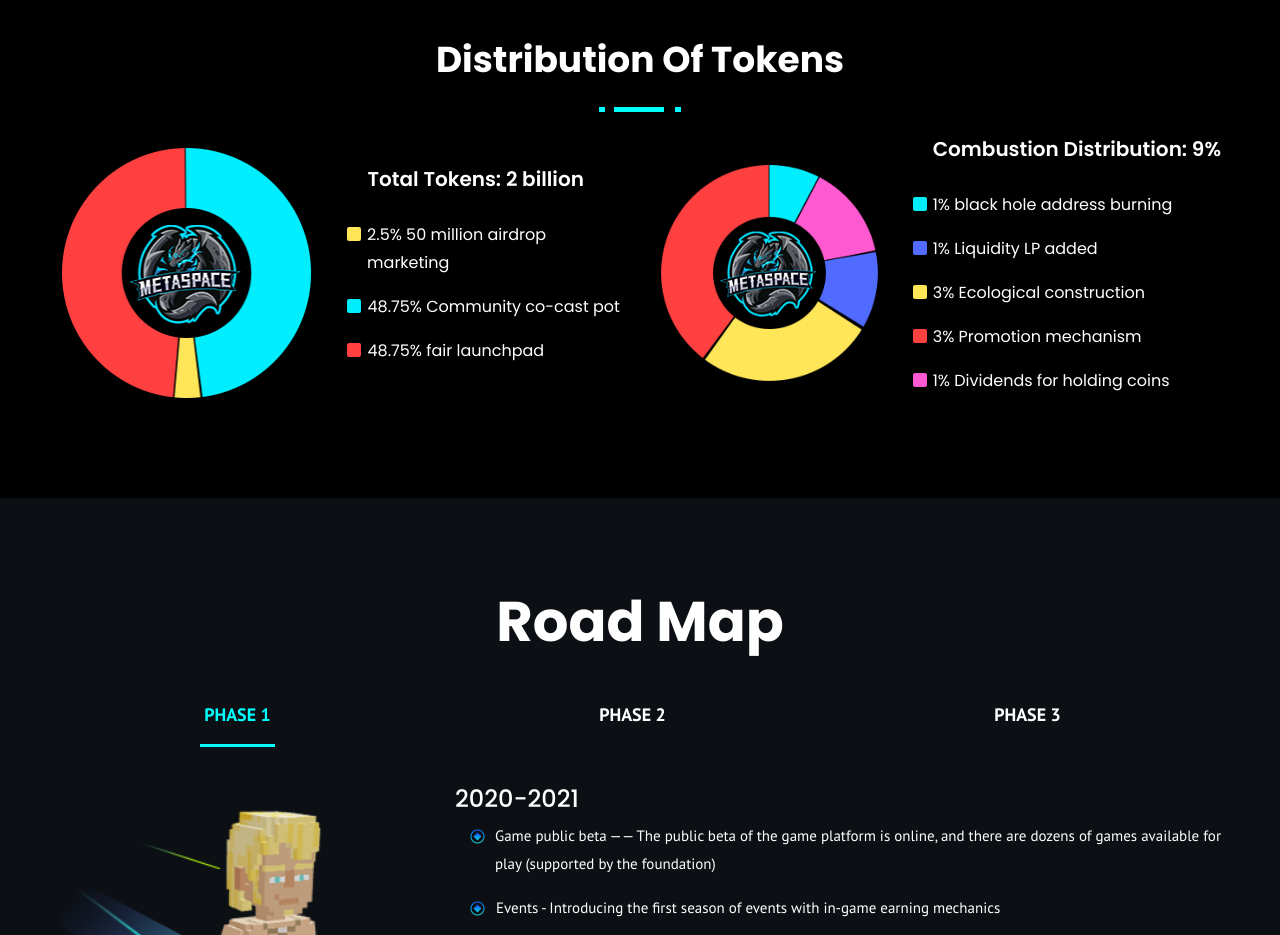
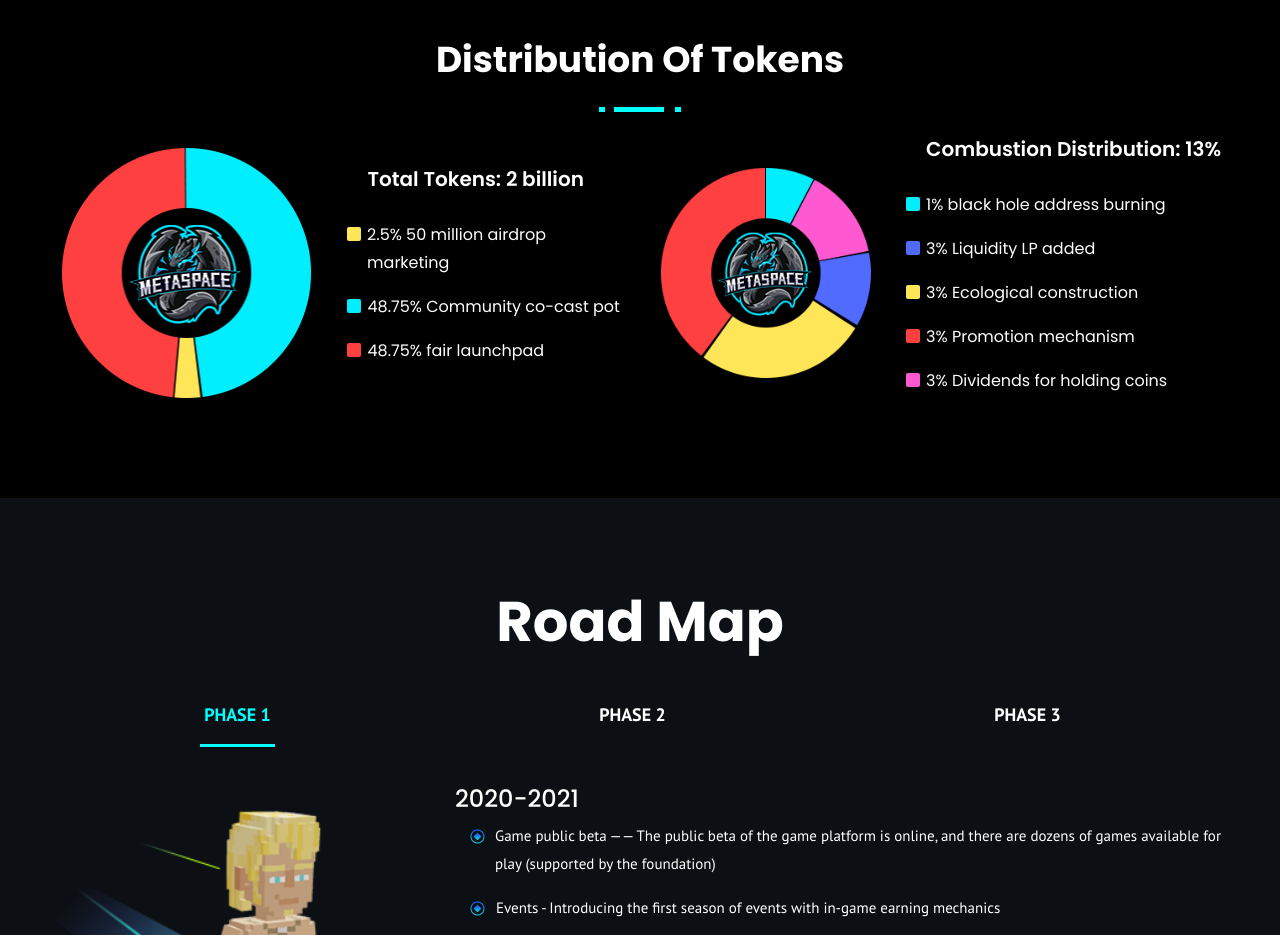
Before and after one commit to mstflu/mst, a plain HTML site: page index.html in a window 1280 px wide. Shown: the part 4940-5875 px from the top of the page. Drawn offline with Linux system fonts and the light colour scheme.

Commit message:
update
update

```diff
--- a/index.html
+++ b/index.html
@@ -587,7 +587,7 @@
                     <div class="dat"></div>
                     <p class="smallFont caption"
                       style="text-align: left;font-weight: 600;font-size: 20px; white-space: nowrap;">
-                      Combustion Distribution: 9%
+                      Combustion Distribution: 13%
                     </p>
                     <br>&nbsp;
                   </div>
@@ -598,7 +598,7 @@
                   </div>
                   <div style="display: flex;" class="groupCharacters">
                     <div class="dat" style="background: #516aff;"></div>
-                    <p class="smallFont caption" style="text-align: left;">1% Liquidity LP added
+                    <p class="smallFont caption" style="text-align: left;">3% Liquidity LP added
                     </p>
                   </div>
                   <div style="display: flex;" class="groupCharacters">
@@ -613,7 +613,7 @@
                   </div>
                   <div style="display: flex;" class="groupCharacters">
                     <div class="dat" style="background: #ff59d2;"></div>
-                    <p class="smallFont caption" style="text-align: left;">1% Dividends for holding coins
+                    <p class="smallFont caption" style="text-align: left;">3% Dividends for holding coins
                     </p>
                   </div>
                 </div>
```
Also changed, not shown: 1 other file.
